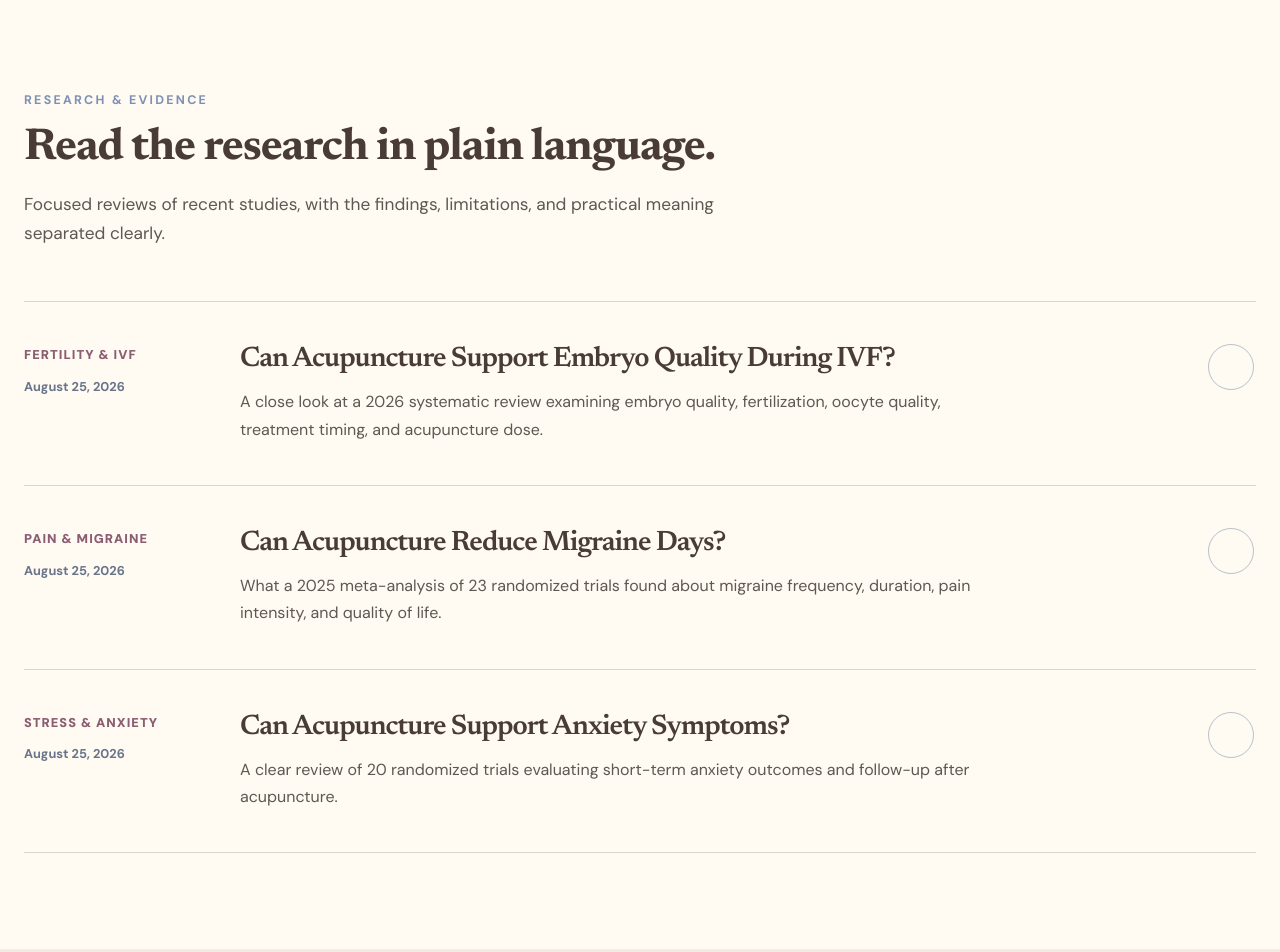
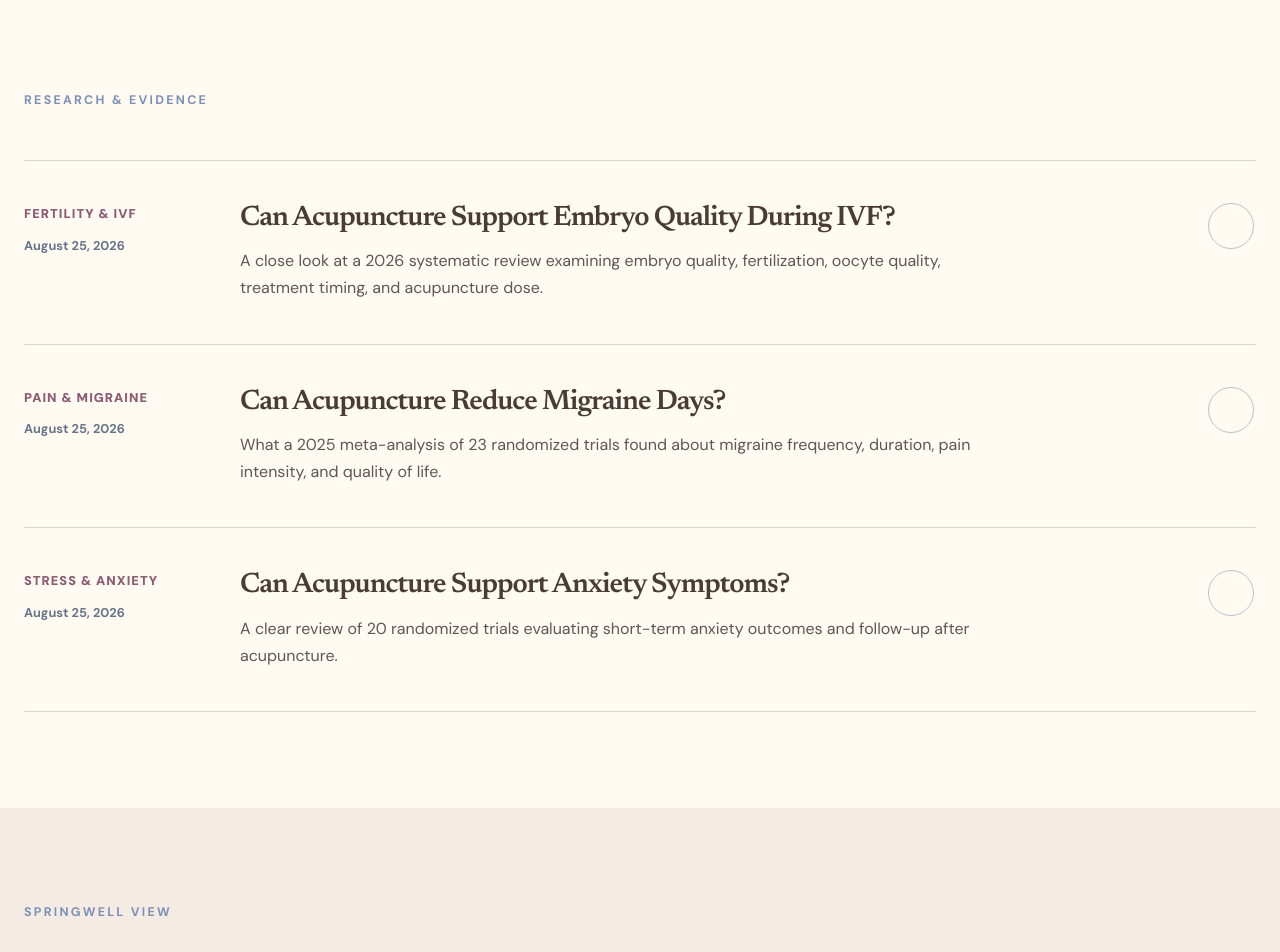
Before and after one commit to ryantao1114/springwell-website, a Next.js app: page /learn in a window 1280 px wide. Shown: the part 1520-2472 px from the top of the page. Built offline with nearby package versions, Linux system fonts and the light colour scheme; no server answers.

Commit message:
Simplify Blog section headings

```diff
--- a/app/learn/page.tsx
+++ b/app/learn/page.tsx
@@ -171,7 +171,7 @@ export default function LearnPage() {
 
       <section className={styles.researchSection} id="research" aria-labelledby="research-title">
         <div className="container">
-          <div className={styles.sectionHeading}><p className="eyebrow">Research &amp; evidence</p><h2 id="research-title">Read the research in plain language.</h2><p>Focused reviews of recent studies, with the findings, limitations, and practical meaning separated clearly.</p></div>
+          <div className={styles.sectionHeading}><p className="eyebrow" id="research-title">Research &amp; evidence</p></div>
           <div className={styles.researchList}>
             {research.map((article) => <article className={styles.researchRow} key={article.href}><div className={styles.researchMeta}><span>{article.topic}</span><time>{article.date}</time></div><div className={styles.researchCopy}><h3><Link href={article.href}>{article.title}</Link></h3><p>{article.summary}</p></div><Link className={styles.arrowLink} href={article.href} aria-label={`Read ${article.title}`}><ArrowIcon /></Link></article>)}
           </div>
@@ -180,7 +180,7 @@ export default function LearnPage() {
 
       <section className={styles.topicsSection} id="springwell-view" aria-labelledby="springwell-view-title">
         <div className="container">
-          <div className={styles.sectionHeading}><p className="eyebrow">SpringWell View</p><h2 id="springwell-view-title">Practical guidance from our clinic.</h2><p>Thoughtful answers to the questions patients ask before, during, and after acupuncture care.</p></div>
+          <div className={styles.sectionHeading}><p className="eyebrow" id="springwell-view-title">SpringWell View</p></div>
           <div className={styles.viewList}>
             <div className={styles.viewFeature}>
               <div className={styles.viewMeta}><span>IVF &amp; IUI timing</span><time dateTime="2026-09-27">September 27, 2026</time></div>
```
